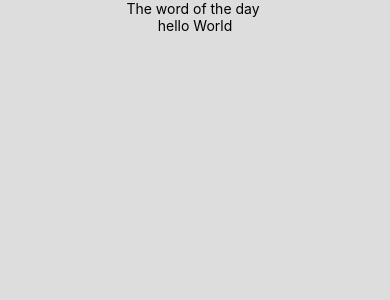
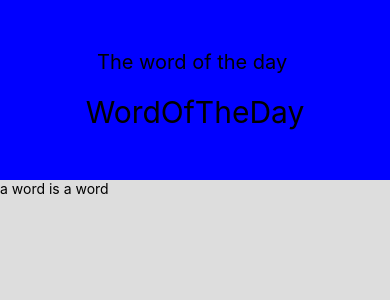
Before and after one commit to Amigostres/Word-of-the-day, a React Native app: screen / in a window 390 px wide. Shown: the top 300 px of the page. Built offline with nearby package versions, Linux system fonts and the light colour scheme.

Commit message:
fixed and figured out the react-native flexbox

```diff
--- a/App.tsx
+++ b/App.tsx
@@ -1,13 +1,24 @@
+import React, {useState} from 'react';
 import { StatusBar } from 'expo-status-bar';
 import { StyleSheet, Text, View } from 'react-native';
 
 export default function App() {
-  const message: string = 'hello World';
+  const [word, setWord] = useState("WordOfTheDay")
+  const [definition, setDefinition] = useState('a word is a word')
   return (
     <View style={styles.container}>
-      <Text>The word of the day </Text>
-      <Text>{message}</Text>
-      <StatusBar style="auto" />
+      {/* here will be the header and the world of the day */}
+      <View style={styles.wordOfTheDay}>
+        <Text style={styles.Text}>The word of the day </Text>
+        <Text style={styles.TheWord}>{word}</Text>
+        <StatusBar style="auto" />
+      </View>
+
+
+      {/* here there will be the definition */}
+      <View style={styles.DefinitionContainer}>
+        <Text>{definition}</Text>
+      </View>
     </View>
   );
 }
@@ -17,7 +28,24 @@ const styles = StyleSheet.create({
     flex: 1,
     flexWrap: 'wrap',
     backgroundColor: '#ddd',
-    alignItems: 'center',
-    // justifyContent: 'space-around',
   },
+  wordOfTheDay : {
+    backgroundColor: 'blue',
+    alignItems:'center',
+    // justifyContent: 'center',
+    gap: 20,
+    width: '100%',
+    padding:50
+  },
+  Text: {
+    fontSize:20,
+
+  },
+  TheWord: {
+    fontSize: 30,
+
+  },
+  DefinitionContainer : {
+    flex:2
+  }
 });
```
